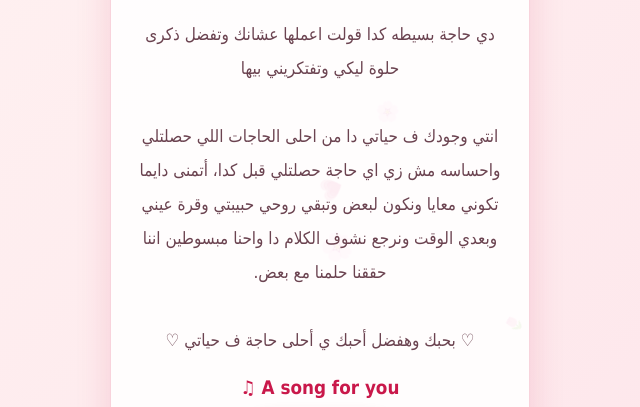
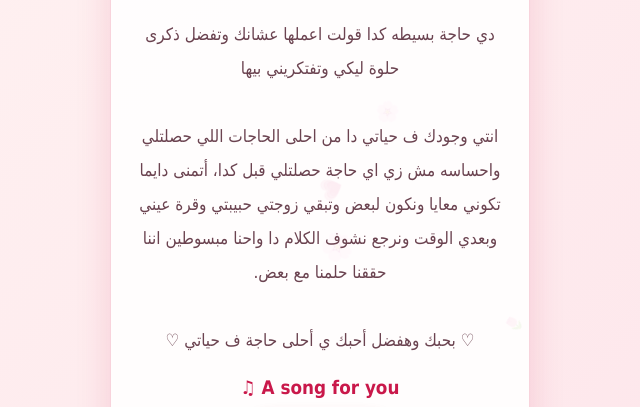
Before and after one commit to eng3bdallah2mo-sys/My-gift, a plain HTML site: page index.html in a window 1280 px wide. Shown: the part 391-798 px from the top of the page, 320-960 px from the left. Drawn offline with Linux system fonts and the light colour scheme.

Commit message:
Update index.html

```diff
--- a/index.html
+++ b/index.html
@@ -244,7 +244,7 @@
             دي حاجة بسيطه كدا قولت اعملها عشانك وتفضل ذكرى حلوة ليكي وتفتكريني بيها
             <br><br>
             انتي وجودك ف حياتي دا من احلى الحاجات اللي حصلتلي واحساسه مش زي اي حاجة حصلتلي قبل كدا، أتمنى دايما تكوني
-            معايا ونكون لبعض وتبقي روحي حبيبتي وقرة عيني وبعدي الوقت ونرجع نشوف الكلام دا واحنا مبسوطين اننا حققنا حلمنا
+            معايا ونكون لبعض وتبقي زوجتي حبيبتي وقرة عيني وبعدي الوقت ونرجع نشوف الكلام دا واحنا مبسوطين اننا حققنا حلمنا
             مع بعض.
             <br><br>
             ♡ بحبك وهفضل أحبك ي أحلى حاجة ف حياتي ♡
```
